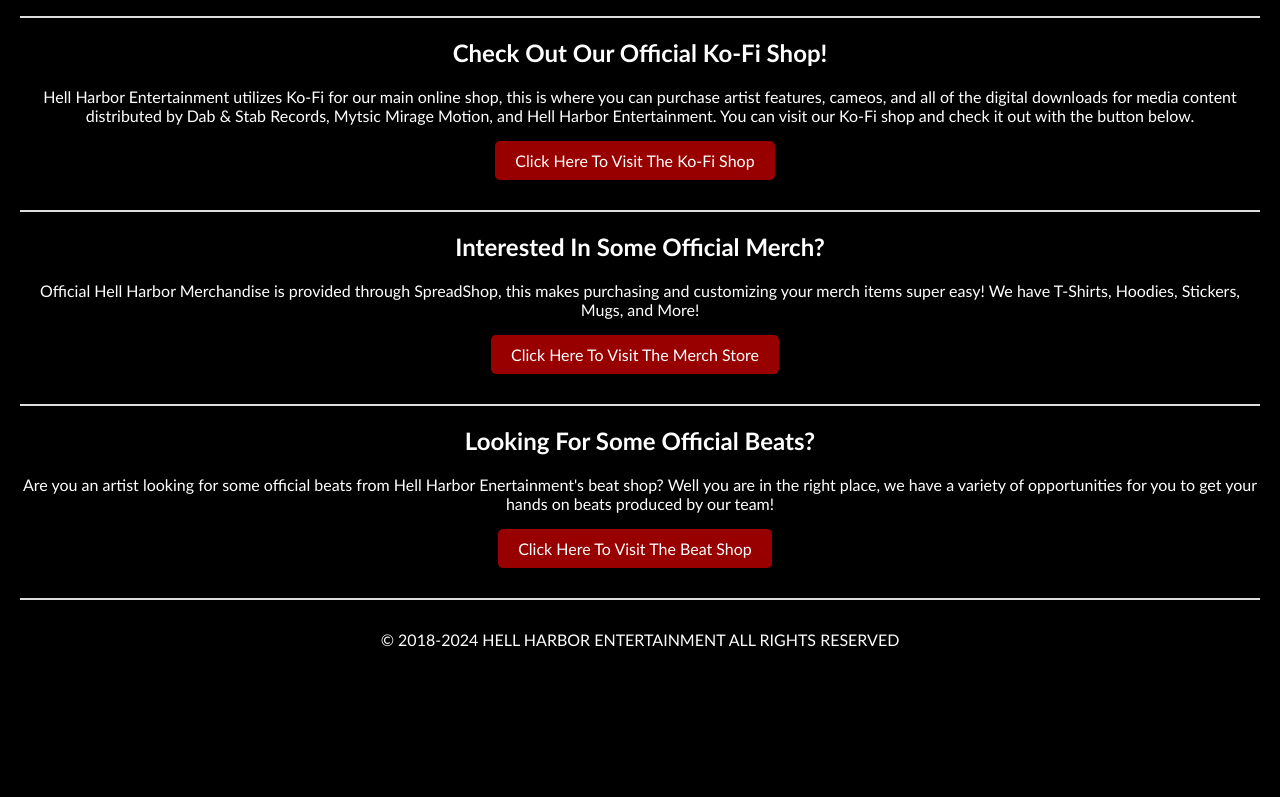
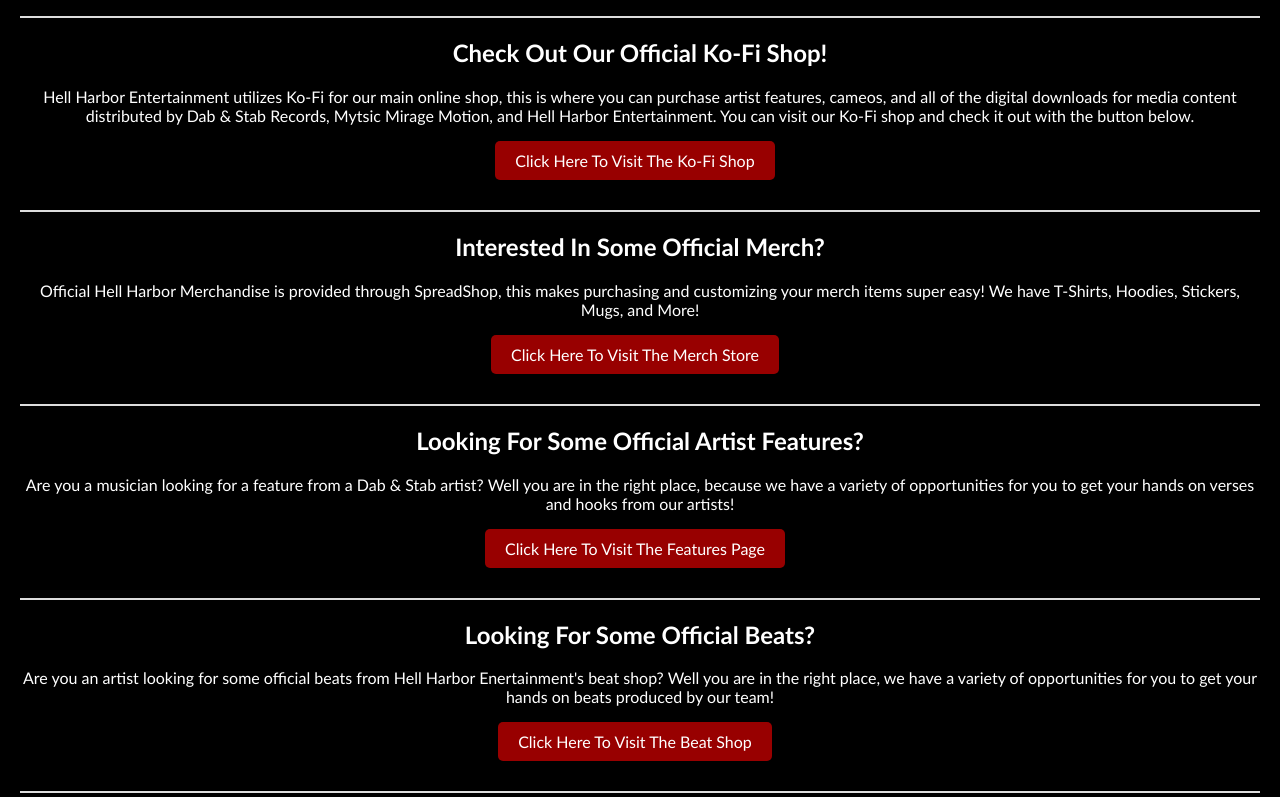
Before and after one commit to HellHarborEntertainment/www.HellHarbor.com, a website: page shop.html in a window 1280 px wide. Shown: the part 469-1266 px from the top of the page. Before the commit the page ends 1238 px from the top, so only its background shows below. Drawn offline with Linux system fonts and the light colour scheme.

Commit message:
Features Link On Shop

```diff
--- a/shop.html
+++ b/shop.html
@@ -40,6 +40,12 @@
       <a href="https://hellharbor.com/merch.html" class="btn">Click Here To Visit The Merch Store</a>
     </section>
 
+    <section id="features">
+      <h1>Looking For Some Official Artist Features?</h1>
+      <p>Are you a musician looking for a feature from a Dab & Stab artist? Well you are in the right place, because we have a variety of opportunities for you to get your hands on verses and hooks from our artists!</p>
+      <a href="https://hellharbor.com/artist-features.html" class="btn">Click Here To Visit The Features Page</a>
+    </section>
+
     <section id="beats">
       <h1>Looking For Some Official Beats?</h1>
       <p>Are you an artist looking for some official beats from Hell Harbor Enertainment's beat shop? Well you are in the right place, we have a variety of opportunities for you to get your hands on beats produced by our team!</p>
```
